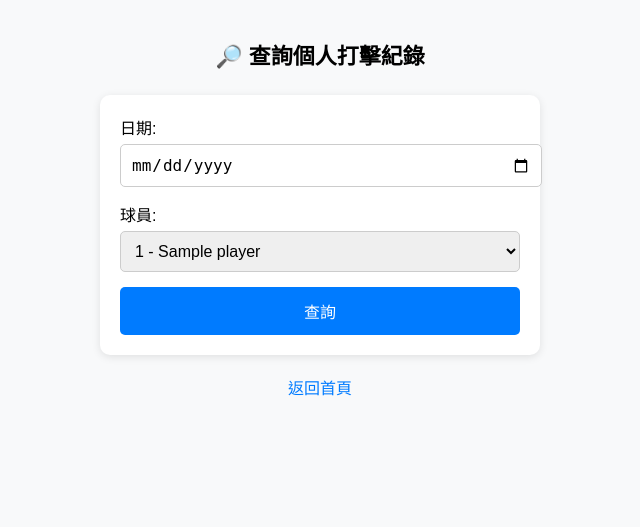
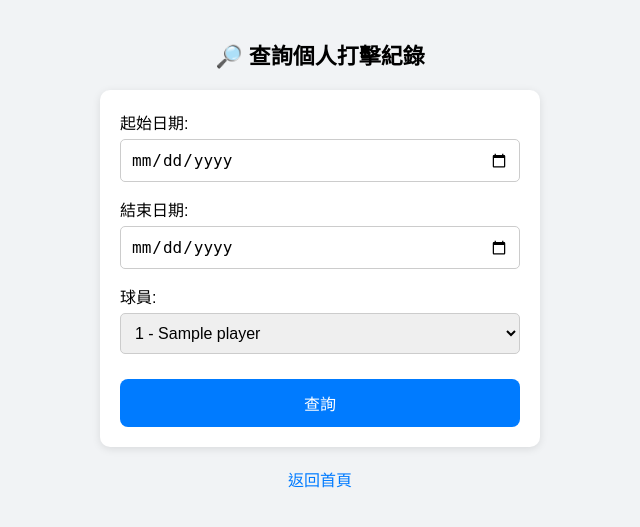
Before and after one commit to timchan1226/softball, a Flask app: page /records in a window 1280 px wide. Shown: the top 527 px of the page, without its empty margins (320-960 px from the left). Run offline with Flask 3, Linux system fonts and the light colour scheme; a database or web service that is not in the repository returns one stand-in record (values such as "Sample title"); some libraries are stand-ins or nearby versions.

Commit message:
Update personal_form.html

```diff
--- a/templates/personal_form.html
+++ b/templates/personal_form.html
@@ -7,24 +7,24 @@
   <style>
     body {
       font-family: Arial, sans-serif;
-      background-color: #f8f9fa;
       padding: 20px;
       margin: 0;
+      background-color: #f1f3f5;
     }
 
     h2 {
       text-align: center;
       font-size: 22px;
-      margin-bottom: 25px;
+      margin-bottom: 20px;
     }
 
     form {
-      max-width: 400px;
-      margin: 0 auto;
-      background: #fff;
+      background-color: white;
       padding: 20px;
       border-radius: 10px;
-      box-shadow: 0 2px 8px rgba(0,0,0,0.1);
+      box-shadow: 0 2px 8px rgba(0, 0, 0, 0.1);
+      max-width: 400px;
+      margin: auto;
     }
 
     label {
@@ -33,25 +33,26 @@
       font-size: 16px;
     }
 
-    input[type="date"],
-    select {
+    input, select {
       width: 100%;
       padding: 10px;
       font-size: 16px;
+      border-radius: 5px;
+      border: 1px solid #ccc;
+      box-sizing: border-box;
       margin-top: 5px;
-      border: 1px solid #ccc;
-      border-radius: 5px;
     }
 
     button {
       width: 100%;
       padding: 12px;
+      font-size: 16px;
       background-color: #007bff;
       color: white;
-      font-size: 16px;
       border: none;
-      border-radius: 5px;
+      border-radius: 8px;
       cursor: pointer;
+      margin-top: 10px;
     }
 
     button:hover {
@@ -62,9 +63,9 @@
       display: block;
       text-align: center;
       margin-top: 20px;
+      font-size: 16px;
       color: #007bff;
       text-decoration: none;
-      font-size: 16px;
     }
 
     a:hover {
@@ -75,19 +76,30 @@
 <body>
 
   <h2>🔎 查詢個人打擊紀錄</h2>
+
   <form method="post" action="/records/result">
-    <label>日期:
-      <input type="date" name="date" required>
+    <label>
+      起始日期:
+      <input type="date" name="start_date" required>
     </label>
-    <label>球員:
+
+    <label>
+      結束日期:
+      <input type="date" name="end_date" required>
+    </label>
+
+    <label>
+      球員:
       <select name="player_number" required>
         {% for player in players %}
           <option value="{{ player.number }}">{{ player.number }} - {{ player.name }}</option>
         {% endfor %}
       </select>
     </label>
+
     <button type="submit">查詢</button>
   </form>
+
   <a href="/">返回首頁</a>
 
 </body>
```
